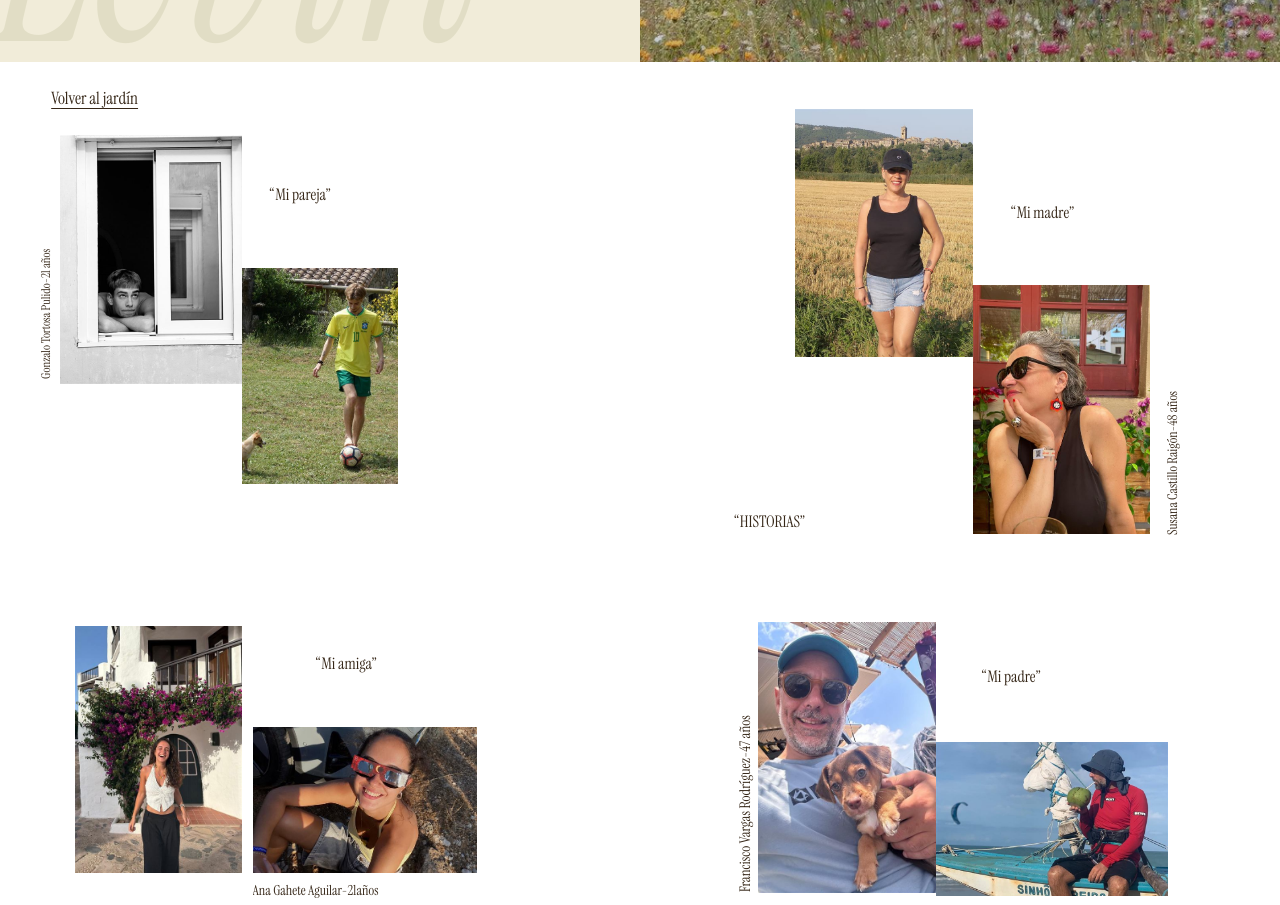
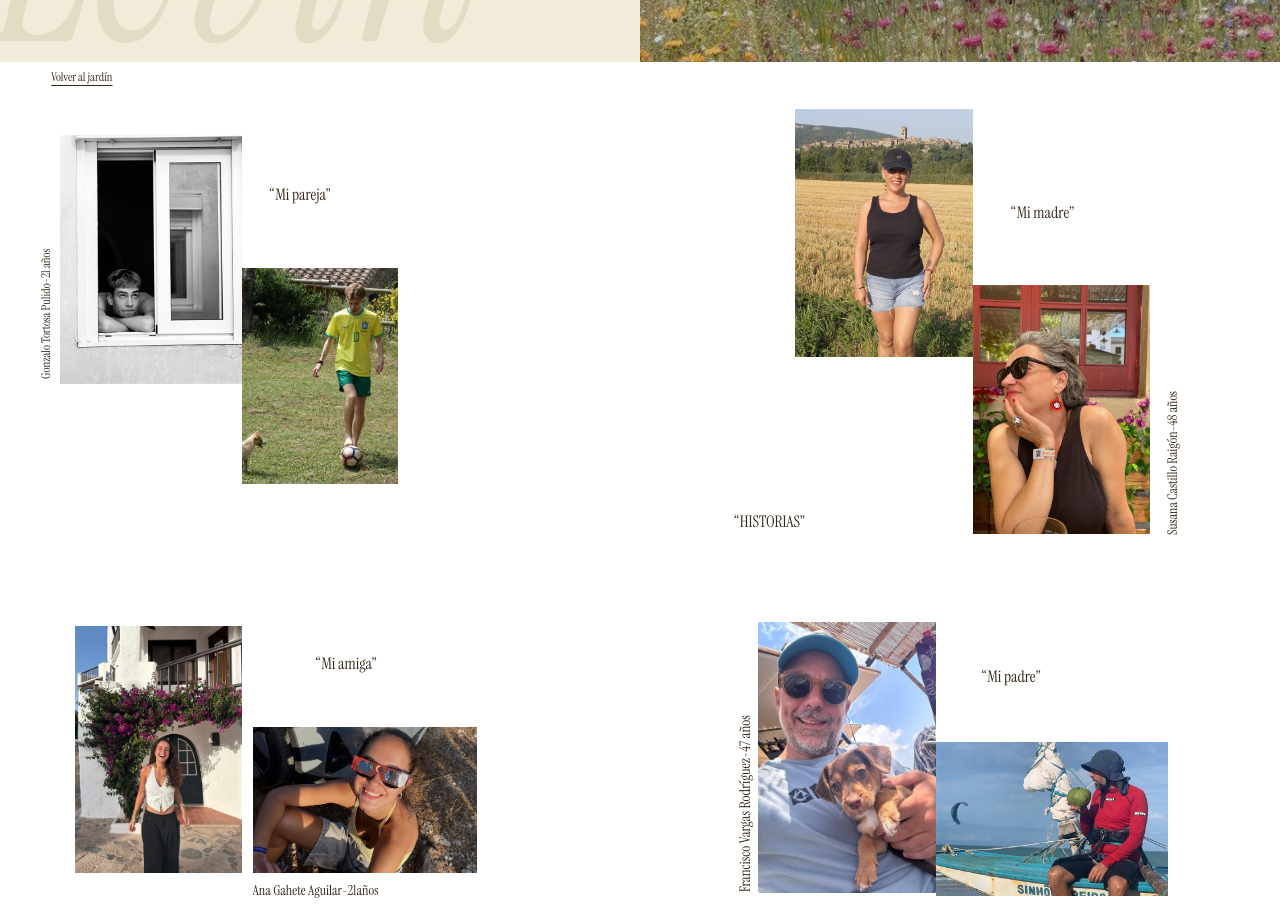
Before and after one commit to LuciaVargasCastillo/Proyecto-WEB-ELISAVA, a plain HTML site: page index.html in a window 1280 px wide. Shown: the part 1343-2248 px from the top of the page. Drawn offline with Linux system fonts and the light colour scheme.

Commit message:
Reducir los enlaces de regreso a 12 px

```diff
--- a/style.css
+++ b/style.css
@@ -223,6 +223,7 @@ body {
 }
 
 .dedicatoria-volver {
+  font-size: 12px;
   color: #3d4128;
   text-underline-offset: 3px;
 }
@@ -250,9 +251,12 @@ body {
   aspect-ratio: 1526 / 1022;
 }
 
-.historias-volver {
-  top: 5px;
-  z-index: 3;
+.klein-volver.historias-volver {
+  position: static;
+  display: block;
+  width: fit-content;
+  padding: 8px 0 14px;
+  margin-inline-start: clamp(24px, 4vw, 54px);
 }
 
 .historias-composicion h2 {
@@ -379,7 +383,7 @@ body {
   .historias-composicion {
     display: grid;
     gap: 26px;
-    padding: 60px 17px 26px;
+    padding: 26px 17px;
     aspect-ratio: auto;
   }
 
@@ -435,7 +439,7 @@ body {
   left: clamp(24px, 4vw, 54px);
   color: inherit;
   text-underline-offset: 4px;
-  font-size: 17px;
+  font-size: 12px;
 }
 
 .klein-marca {
```
